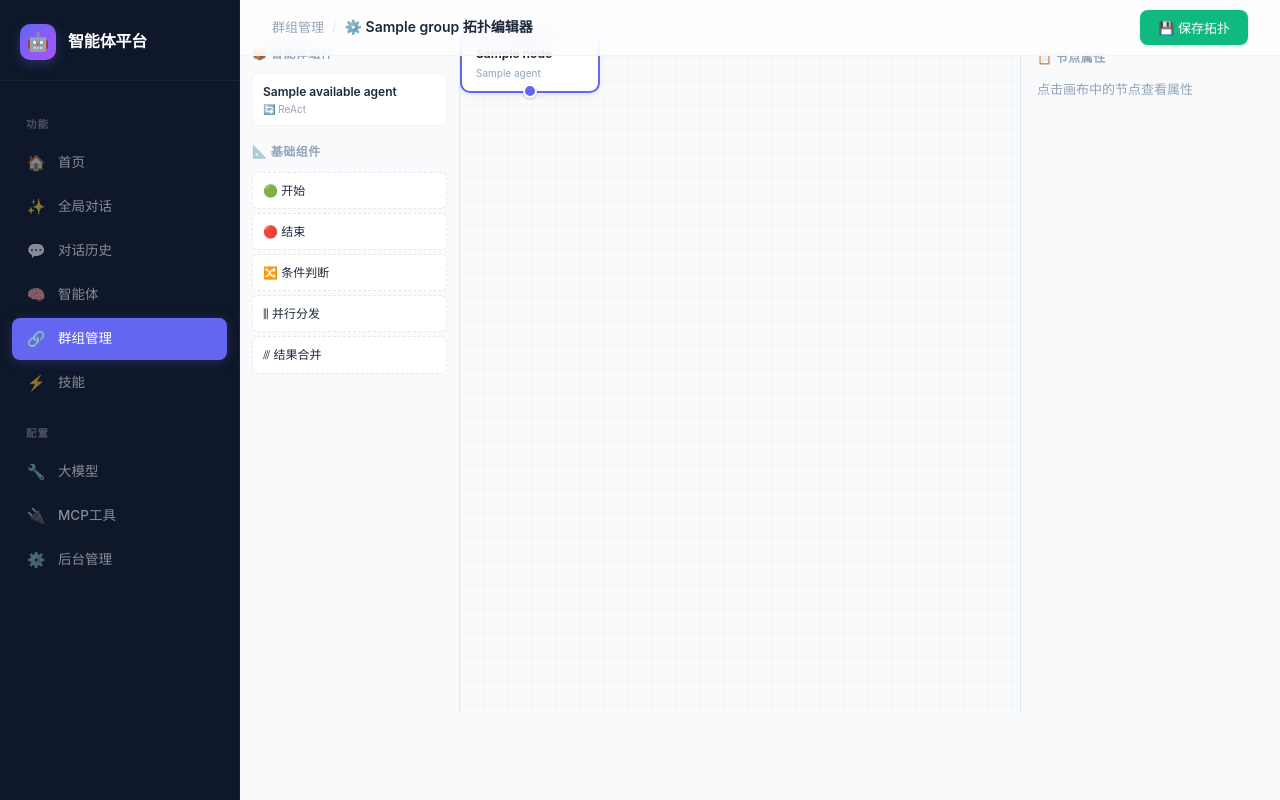
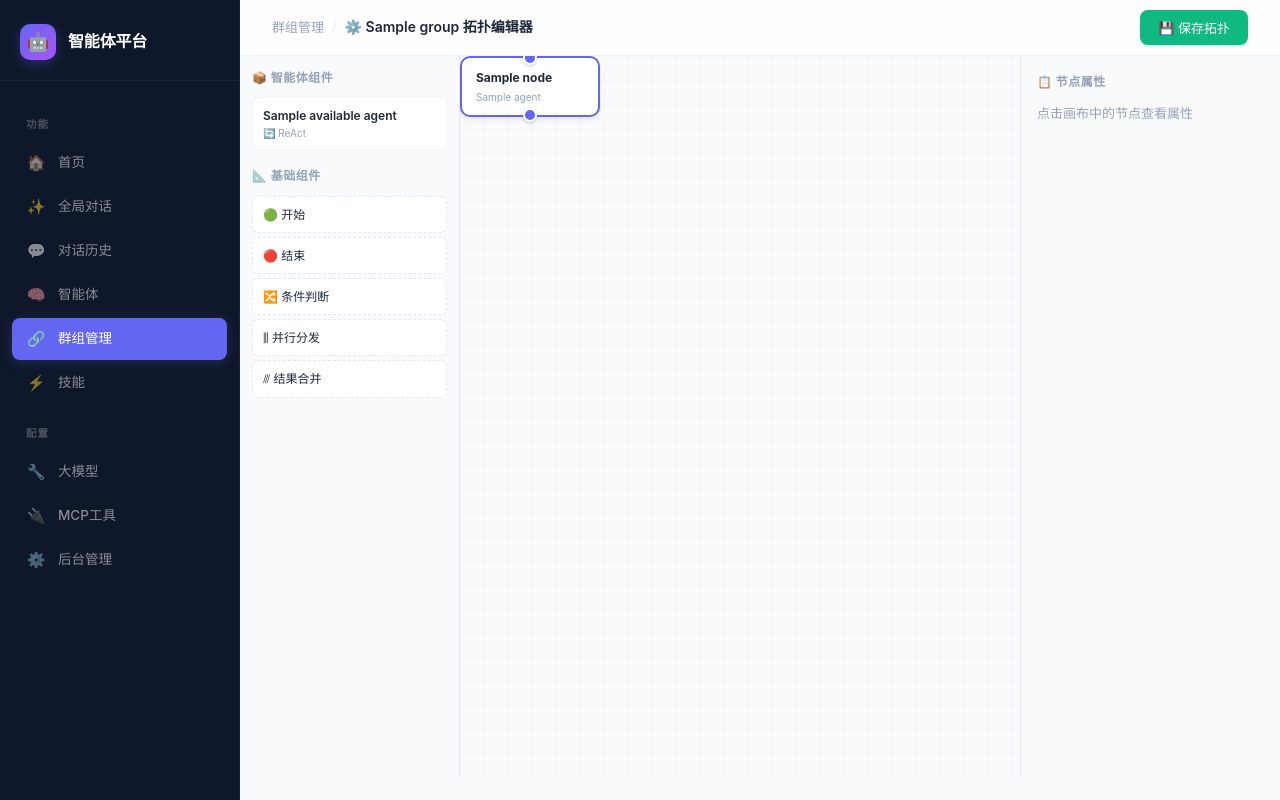
Before and after one commit to luzhanwen666/zl-tools, a Django app: template templates/groups/group_editor.html in a window 1280 px wide. Run offline with Django 5.2, Linux system fonts and the light colour scheme; the template is opened without the code that fills it: most values are stand-ins (such as "Sample title", 1, 10 or a date in 2020).

Commit message:
fix: 拓扑编辑器顶部间距 — margin负值改为0避免盖住topbar

```diff
--- a/templates/groups/group_editor.html
+++ b/templates/groups/group_editor.html
@@ -14,7 +14,7 @@
 {% endblock %}
 
 {% block content %}
-<div style="display:flex;height:calc(100vh - 120px);margin:-24px -24px 0;">
+<div style="display:flex;height:calc(100vh - 80px);margin:0 -24px 0;">
     <!-- 左侧组件面板 -->
     <div style="width:220px;min-width:220px;background:var(--bg);border-right:1px solid var(--border);padding:12px;overflow-y:auto;">
         <h3 style="font-size:12px;color:var(--text-muted);text-transform:uppercase;letter-spacing:.5px;margin-bottom:10px;">📦 智能体组件</h3>
```
